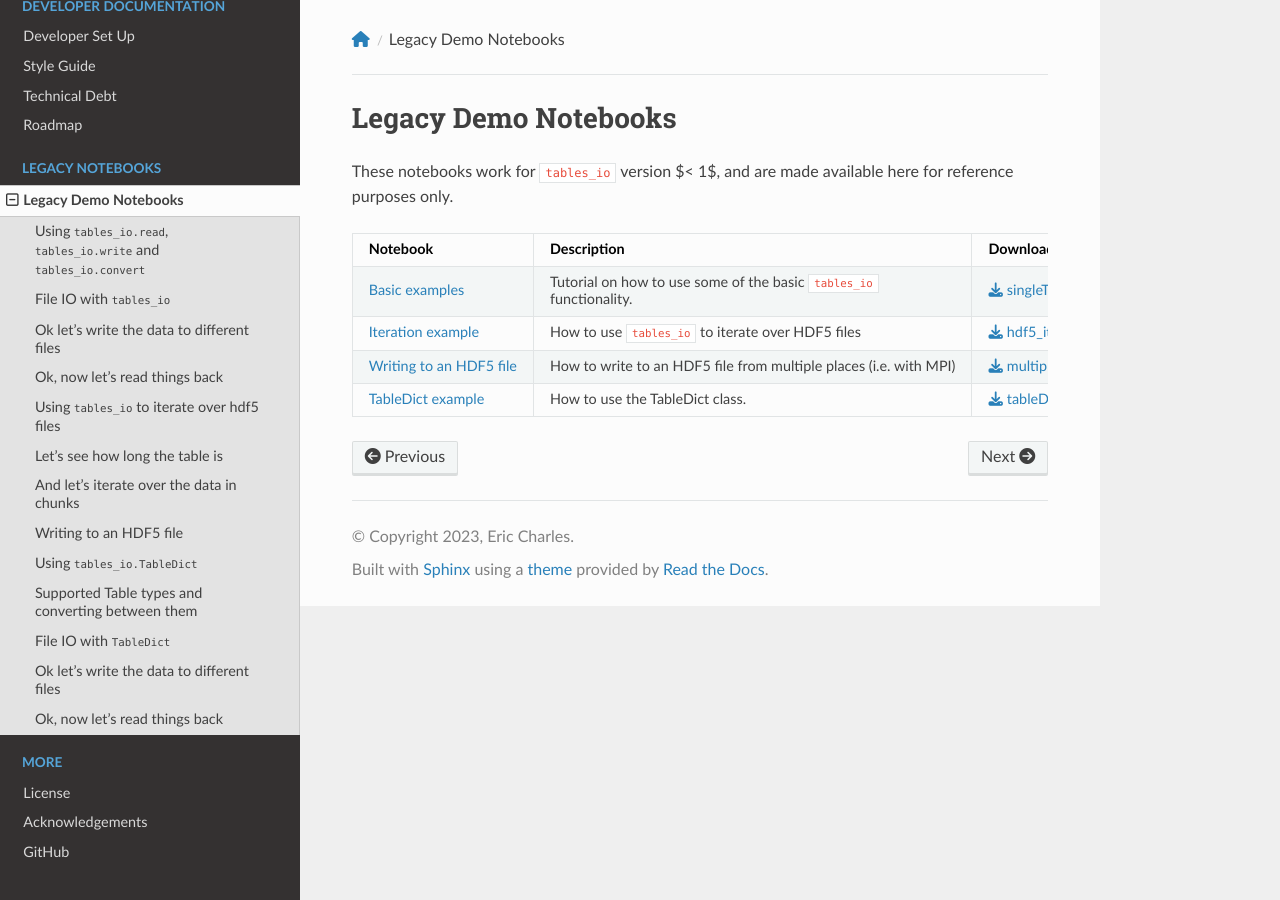
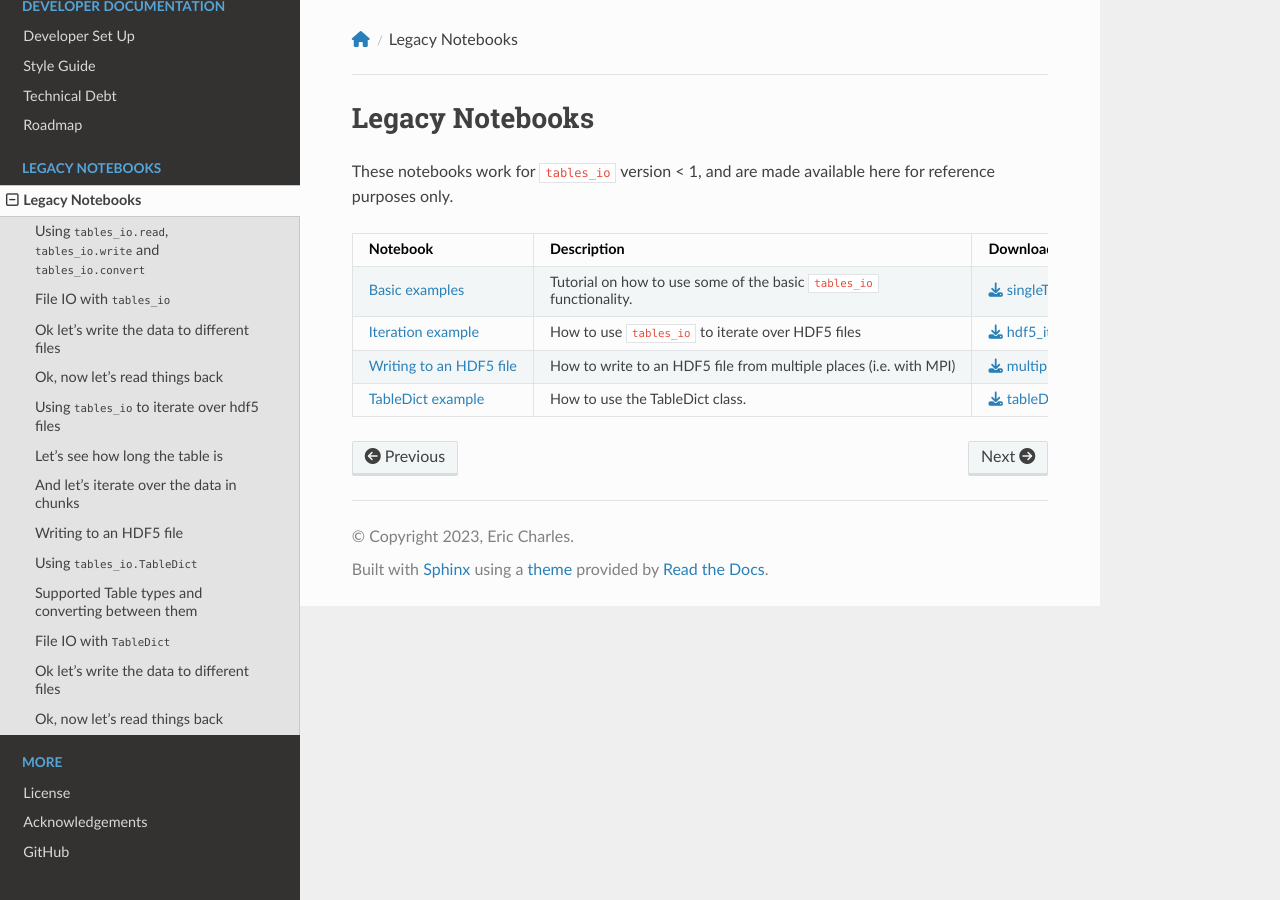
Before and after one commit to LSSTDESC/tables_io, a Sphinx documentation site: the page built from docs/notebooks/index.md, in a window 1280 px wide. Built offline with Sphinx 7.4.7 and the Read the Docs theme 3.1.0, drawn with Linux system fonts in a browser that asks for light colours; nearby versions of some CDN libraries; pages that are not in the unit, such as notebooks, are missing from menus; the version number could not be read and is left out.

Commit message:
fixed some issues with the notebooks, updated function formatting

```diff
--- a/docs/notebooks/index.md
+++ b/docs/notebooks/index.md
@@ -1,6 +1,6 @@
-# Legacy Demo Notebooks
+# Legacy Notebooks
 
-These notebooks work for `tables_io` version $< 1$, and are made available here for reference purposes only.
+These notebooks work for `tables_io` version < 1, and are made available here for reference purposes only.
 
 | Notebook                                                        | Description                                                         | Download                                    |
 | --------------------------------------------------------------- | ------------------------------------------------------------------- | ------------------------------------------- |
```
Also changed, not shown: docs/devtechdebt.md (+11 -11 lines), docs/notebooks/hdf5_iter_example.ipynb, docs/notebooks/multipleWriteHdf5_example.ipynb, docs/notebooks/singleTable_example.ipynb, docs/notebooks/tableDict_example.ipynb.
